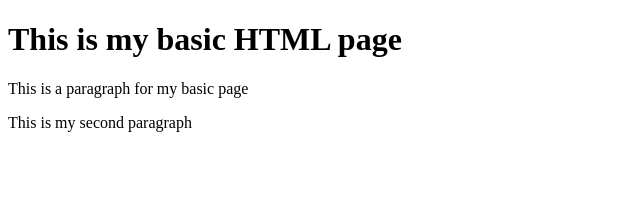
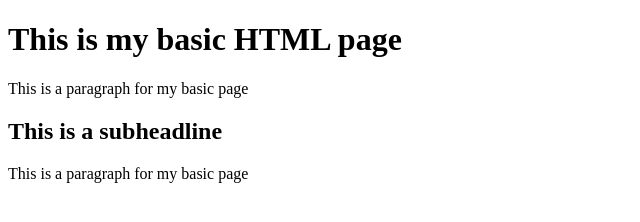
Before and after one commit to micposso/terminal, a plain HTML site: page index.html in a window 1280 px wide. Shown: the whole page, without its empty margins (0-640 px from the left). Drawn offline with Linux system fonts and the light colour scheme.

Commit message:
add subheadline

```diff
--- a/index.html
+++ b/index.html
@@ -3,6 +3,7 @@
 <body>
   <h1>This is my basic HTML page</h1>
   <p>This is a paragraph for my basic page</p>
-  <p>This is my second paragraph</p>
+  <h2>This is a subheadline</h2>
+  <p>This is a paragraph for my basic page</p>
 </body>
 </html>
```
